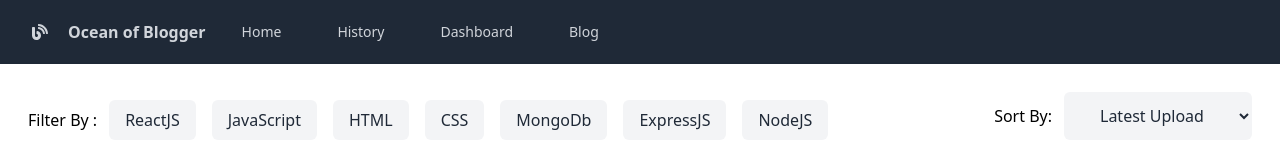
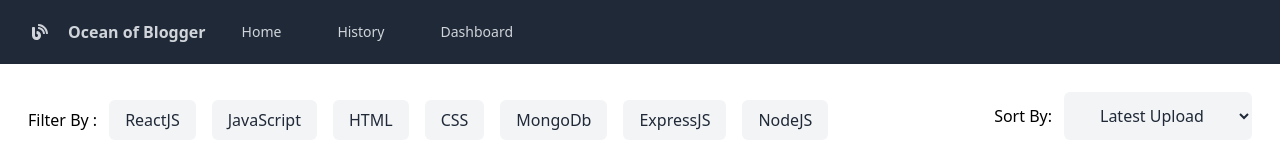
Before and after one commit to ShahariarRahman/content-management-application, a React (Create React App) app: page / in a window 1280 px wide. Shown: the top 160 px of the page. Built offline with nearby package versions, Linux system fonts and the light colour scheme.

Commit message:
blog: navigate to the specific blog if details btn click

```diff
--- a/src/components/BlogCard.js
+++ b/src/components/BlogCard.js
@@ -27,7 +27,7 @@
                             </div>
                         </div>
                     </div>
-                    <Link to={'blog'}>
+                    <Link to={`/blog/:${_id}`}>
                         <button className='text-white bg-gray-700 px-4 py-2 rounded-lg'>Details</button>
                     </Link>
                 </div>
--- a/src/layouts/Main/NavBar.js
+++ b/src/layouts/Main/NavBar.js
@@ -27,7 +27,6 @@
                                 <Link to={'/'} className="text-gray-300 hover:bg-gray-700 hover:text-white px-3 py-2 rounded-md text-sm font-medium">Home</Link>
                                 <Link to={'/history'} className="text-gray-300 hover:bg-gray-700 hover:text-white px-3 py-2 rounded-md text-sm font-medium">History</Link>
                                 <Link to={'/dashboard'} className="text-gray-300 hover:bg-gray-700 hover:text-white px-3 py-2 rounded-md text-sm font-medium">Dashboard</Link>
-                                <Link to={'/blog'} className="text-gray-300 hover:bg-gray-700 hover:text-white px-3 py-2 rounded-md text-sm font-medium">Blog</Link>
                             </div>
                         </div>
                     </div>
--- a/src/pages/Dashboard/BlogList.js
+++ b/src/pages/Dashboard/BlogList.js
@@ -4,8 +4,8 @@
 
 const BlogList = () => {
     return (
-        <main className="main flex flex-col flex-grow -ml-64 md:ml-0 transition-all duration-150 ease-in">
-            <div className="main-content flex flex-col flex-grow p-4 bg-gray-300">
+        <main className="flex flex-col flex-grow -ml-64 md:ml-0 transition-all duration-150 ease-in">
+            <div className="flex flex-col flex-grow p-4 bg-gray-300">
                 <div className="flex flex-col">
                     <div className="overflow-x-auto">
                         <div className="inline-block min-w-full">
@@ -13,6 +13,7 @@
                                 <table className="min-w-full text-center">
                                     <thead className="border-b bg-gray-700">
                                         <tr>
+                                            <th></th>
                                             <th scope="col" className="text-sm font-medium text-white px-6 py-4">
                                                 Title
                                             </th>
@@ -25,6 +26,7 @@
                                     </thead>
                                     <tbody>
                                         <tr className="bg-white border-b">
+                                            <th className="text-sm text-gray-900 px-6 py-4 whitespace-nowrap font-medium">1</th>
                                             <td className="px-6 py-4 whitespace-nowrap text-sm font-medium text-gray-900">ReactJS is better than other javaScript library library</td>
                                             <td className="text-sm text-gray-900 px-6 py-4 whitespace-nowrap">
                                                 2023-jan-01
--- a/src/pages/Main/Blog.js
+++ b/src/pages/Main/Blog.js
@@ -1,8 +1,10 @@
 import React from 'react';
 import { MdEmojiObjects } from 'react-icons/md';
+import { useParams } from 'react-router-dom';
 
 const Blog = ({ blog }) => {
     const { _id, date, description, img, name, tags, title, } = blog || {};
+    const { blogId } = useParams();
     return (
         <div className="px-5 mt-2">
             <div className="border border-gray-400 bg-white p-4 flex flex-col justify-between leading-normal rounded-lg">
--- a/src/routes/routes.js
+++ b/src/routes/routes.js
@@ -21,7 +21,7 @@
                 element: <History />,
             },
             {
-                path: "/blog",
+                path: "/blog/:blogId",
                 element: <Blog />,
             },
         ],
```
